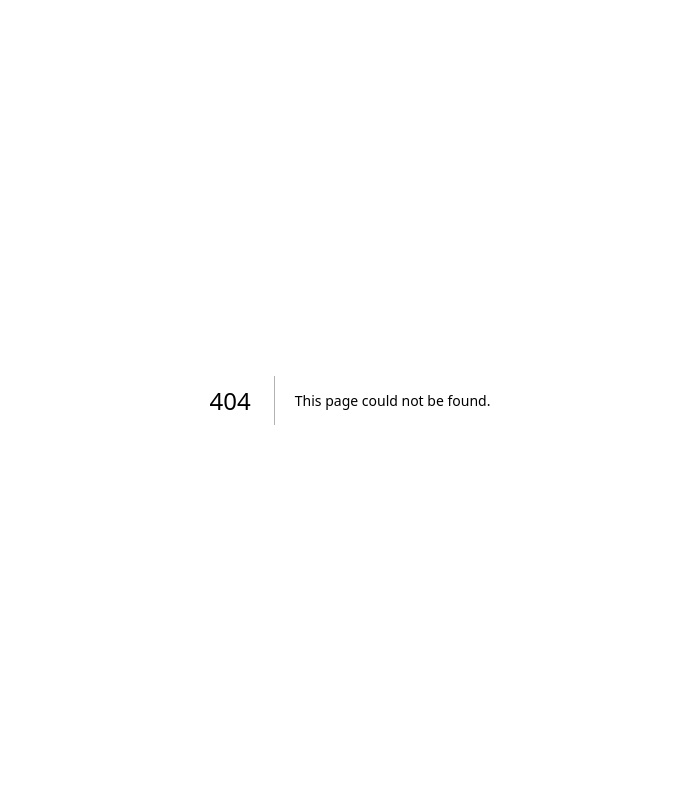
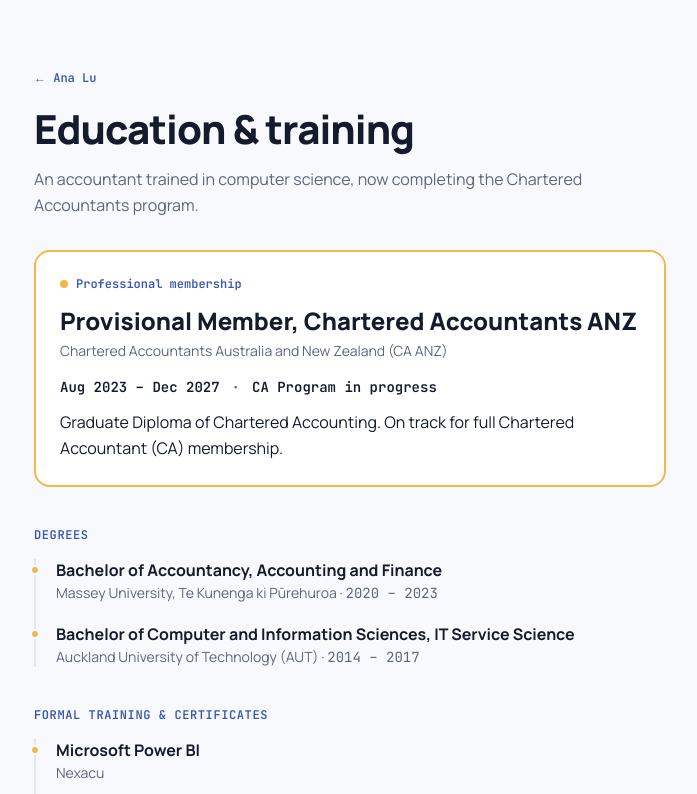
Before and after one commit to anasta-lu/myspace, a Next.js app: page /education in a window 1280 px wide. Before the commit this address had no page. Shown: the top 794 px of the page, without its empty margins (290-987 px from the left). Built offline with nearby package versions, Linux system fonts and the light colour scheme.

Commit message:
Add Education & training page and CA ANZ badge on hero
Co-Authored-By: Claude Opus 5.5 (1M context) <noreply@anthropic.com>
Claude-Session: https://claude.ai/code/session_01RrsNRpp8svnJw7ERBoNwd1

```diff
--- a/src/app/_components/hero.tsx
+++ b/src/app/_components/hero.tsx
@@ -19,6 +19,13 @@ export function Hero() {
         <span className="h-2 w-2 rounded-full bg-amber" aria-hidden="true" />
         Ana Lu · Financial & Systems Accountant · Sydney
       </p>
+      <a
+        href="/education"
+        className="print-outline mt-3 inline-flex items-center gap-1.5 rounded-full border border-amber bg-amber/15 px-3 py-1 text-xs font-bold text-ink hover:bg-amber/25"
+      >
+        Provisional Member, CA ANZ
+        <span className="font-mono font-semibold text-muted">· CA due 2027</span>
+      </a>
       <h1 className="mt-4 text-[2rem] font-extrabold leading-[1.1] tracking-tight [text-wrap:balance] md:text-5xl">
         Financial accountant who fixes{" "}
         <span className="bg-[linear-gradient(transparent_62%,rgb(var(--amber)/0.5)_62%)] [box-decoration-break:clone]">
--- /dev/null
+++ b/src/app/education/page.tsx
@@ -0,0 +1,106 @@
+import type { Metadata } from "next";
+import Link from "next/link";
+import { MobileCtaBar } from "@/app/_components/hero";
+import {
+  degrees,
+  professional,
+  training,
+  type Qualification,
+} from "@/lib/education";
+
+export const metadata: Metadata = {
+  title: "Education & Training | Ana Lu",
+  description:
+    "Ana Lu: Provisional Member of CA ANZ, degrees in accountancy and computer science, and formal Power BI and Excel training.",
+};
+
+function Entry({ q }: { q: Qualification }) {
+  return (
+    <li className="relative break-inside-avoid">
+      <span
+        className="absolute -left-[1.6rem] top-1.5 h-2.5 w-2.5 rounded-full border-2 border-page bg-amber"
+        aria-hidden="true"
+      />
+      <h3 className="font-bold leading-snug">{q.title}</h3>
+      <p className="mt-0.5 text-sm text-muted">
+        {q.provider}
+        {q.dates && (
+          <>
+            {" · "}
+            <span className="font-mono tabular-nums">{q.dates}</span>
+          </>
+        )}
+      </p>
+      {q.status && (
+        <p className="mt-1 font-mono text-xs font-semibold text-signal">
+          {q.status}
+        </p>
+      )}
+      {q.note && <p className="mt-1.5 max-w-prose leading-relaxed">{q.note}</p>}
+    </li>
+  );
+}
+
+function Group({ label, items }: { label: string; items: Qualification[] }) {
+  return (
+    <section aria-label={label} className="mt-10">
+      <h2 className="font-mono text-xs font-semibold uppercase tracking-wider text-signal">
+        {label}
+      </h2>
+      <ol className="mt-4 grid gap-5 border-l-2 border-line pl-5">
+        {items.map((q) => (
+          <Entry key={q.title} q={q} />
+        ))}
+      </ol>
+    </section>
+  );
+}
+
+export default function EducationPage() {
+  return (
+    <main className="pb-24 md:pb-0">
+      <div className="mx-auto max-w-2xl px-5 pt-8 pb-16 md:pt-16">
+        <Link
+          href="/"
+          className="print-hide font-mono text-xs font-semibold text-signal hover:underline"
+        >
+          ← Ana Lu
+        </Link>
+        <h1 className="mt-4 text-[2rem] font-extrabold leading-tight tracking-tight [text-wrap:balance] md:text-5xl">
+          Education & training
+        </h1>
+        <p className="mt-3 max-w-prose leading-relaxed text-muted">
+          An accountant trained in computer science, now completing the
+          Chartered Accountants program.
+        </p>
+
+        <section
+          aria-labelledby="ca-title"
+          className="print-outline mt-8 rounded-2xl border-2 border-amber bg-card p-5 md:p-6"
+        >
+          <p className="flex items-center gap-2 font-mono text-xs font-semibold text-signal">
+            <span className="h-2 w-2 rounded-full bg-amber" aria-hidden="true" />
+            Professional membership
+          </p>
+          <h2
+            id="ca-title"
+            className="mt-3 text-2xl font-extrabold leading-snug [text-wrap:balance]"
+          >
+            {professional.title}
+          </h2>
+          <p className="mt-1 text-sm text-muted">{professional.provider}</p>
+          <p className="mt-4 flex flex-wrap items-baseline gap-x-3 gap-y-1 font-mono text-sm font-semibold tabular-nums">
+            <span>{professional.dates}</span>
+            <span className="text-muted">·</span>
+            <span>{professional.status}</span>
+          </p>
+          <p className="mt-3 max-w-prose leading-relaxed">{professional.note}</p>
+        </section>
+
+        <Group label="Degrees" items={degrees} />
+        <Group label="Formal training & certificates" items={training} />
+      </div>
+      <MobileCtaBar />
+    </main>
+  );
+}
--- /dev/null
+++ b/src/lib/education.ts
@@ -0,0 +1,49 @@
+export type Qualification = {
+  title: string;
+  provider: string;
+  dates: string;
+  status?: string;
+  note?: string;
+};
+
+export const professional: Qualification = {
+  title: "Provisional Member, Chartered Accountants ANZ",
+  provider: "Chartered Accountants Australia and New Zealand (CA ANZ)",
+  dates: "Aug 2023 – Dec 2027",
+  status: "CA Program in progress",
+  note: "Graduate Diploma of Chartered Accounting. On track for full Chartered Accountant (CA) membership.",
+};
+
+export const degrees: Qualification[] = [
+  {
+    title: "Bachelor of Accountancy, Accounting and Finance",
+    provider: "Massey University, Te Kunenga ki Pūrehuroa",
+    dates: "2020 – 2023",
+  },
+  {
+    title: "Bachelor of Computer and Information Sciences, IT Service Science",
+    provider: "Auckland University of Technology (AUT)",
+    dates: "2014 – 2017",
+  },
+];
+
+export const training: Qualification[] = [
+  {
+    title: "Microsoft Power BI",
+    provider: "Nexacu",
+    dates: "",
+    note: "Formal training in data modelling, DAX and reporting.",
+  },
+  {
+    title: "Microsoft Excel, Expert",
+    provider: "Nexacu",
+    dates: "",
+    note: "Formal training in advanced modelling, Power Query and automation.",
+  },
+  {
+    title: "MYOB Essentials",
+    provider: "MYOB",
+    dates: "",
+    status: "Certificate of Completion",
+  },
+];
```
